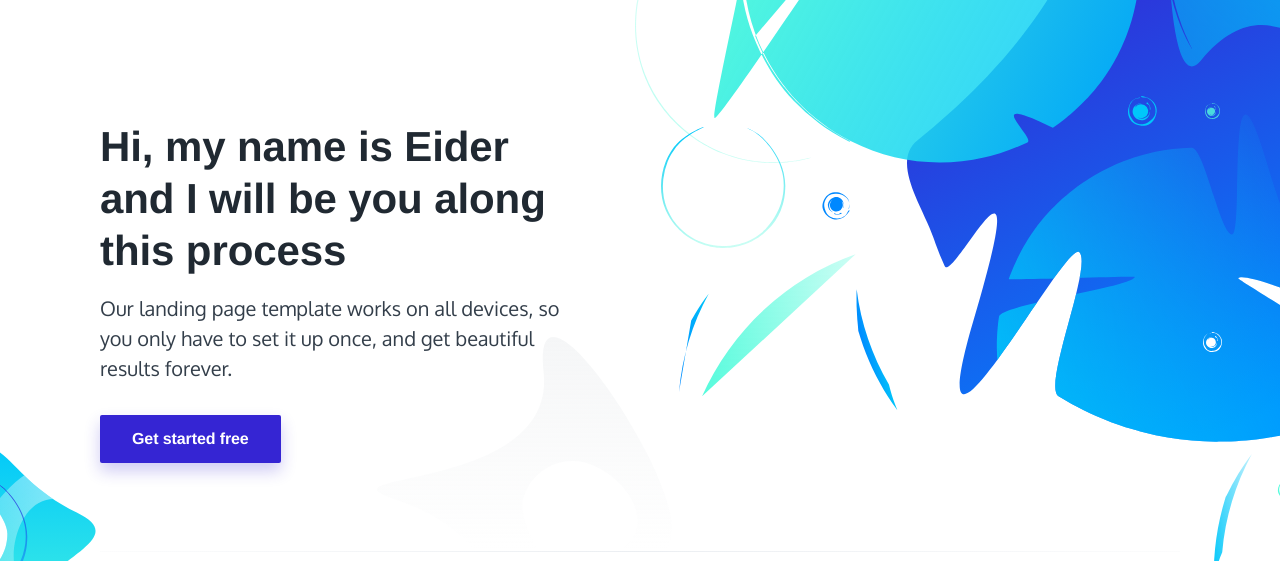
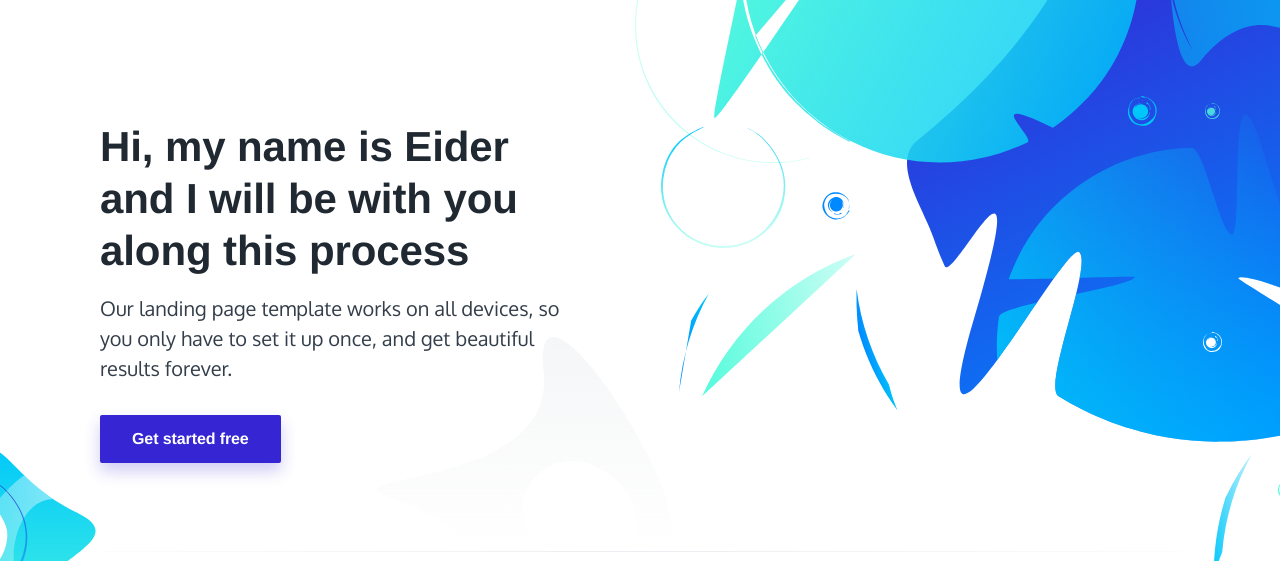
Before and after one commit to Eider3a/Eider3a.github.io, a plain HTML site: page index.html in a window 1280 px wide. Shown: the part 59-620 px from the top of the page. Drawn offline with nearby package versions, Linux system fonts and the light colour scheme.

Commit message:
The title changed a bit

```diff
--- a/index.html
+++ b/index.html
@@ -32,7 +32,7 @@
                 <div class="container">
                     <div class="hero-inner">
 						<div class="hero-copy">
-	                        <h1 class="hero-title mt-0 is-revealing">Hi, my name is Eider and I will be you along this process</h1>
+	                        <h1 class="hero-title mt-0 is-revealing">Hi, my name is Eider and I will be with you along this process</h1>
 	                        <p class="hero-paragraph is-revealing">Our landing page template works on all devices, so you only have to set it up once, and get beautiful results forever.</p>
 	                        <p class="hero-cta mb-0 is-revealing">
 								<a class="button button-primary button-shadow" href="#">Get started free</a>
```
